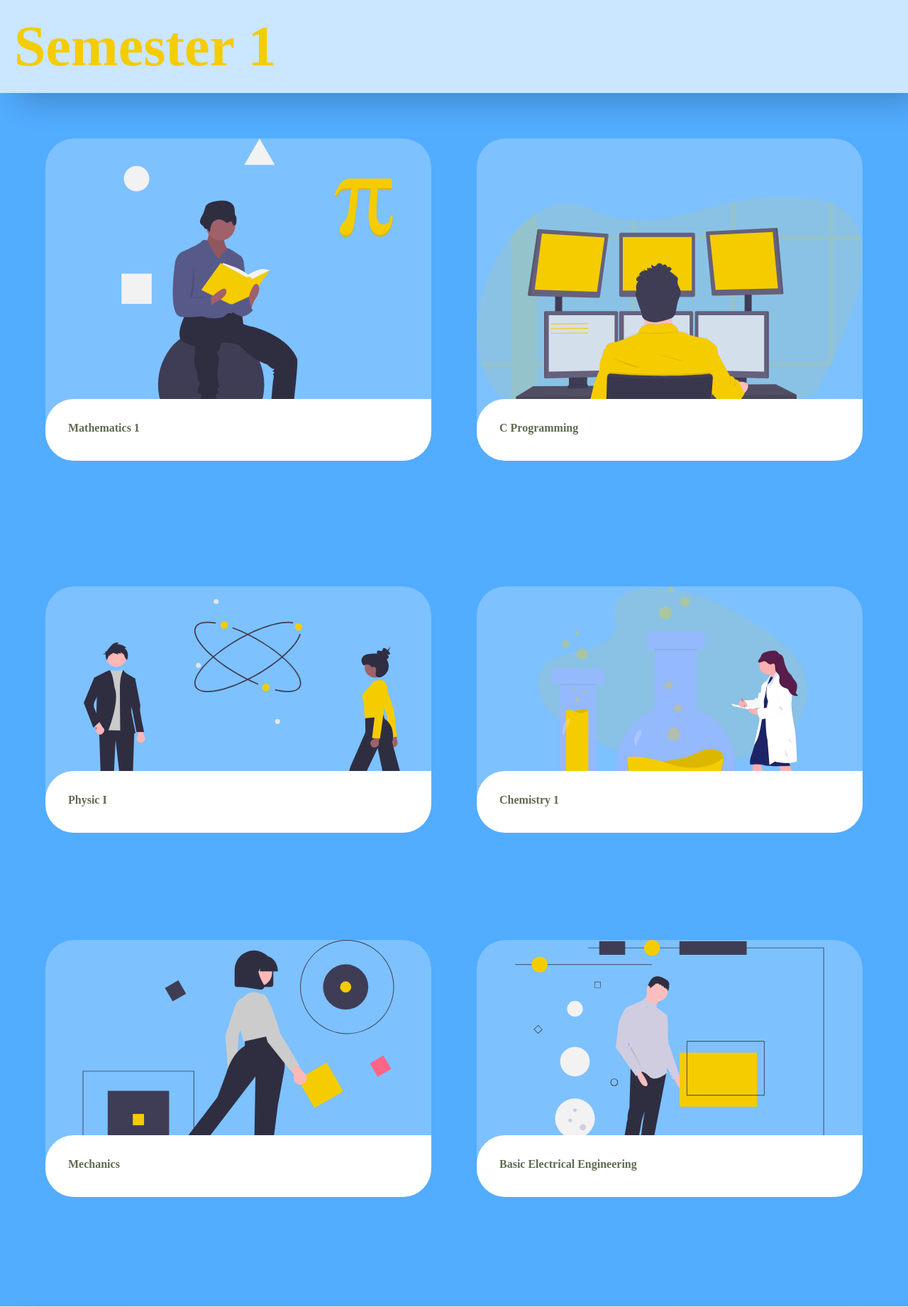
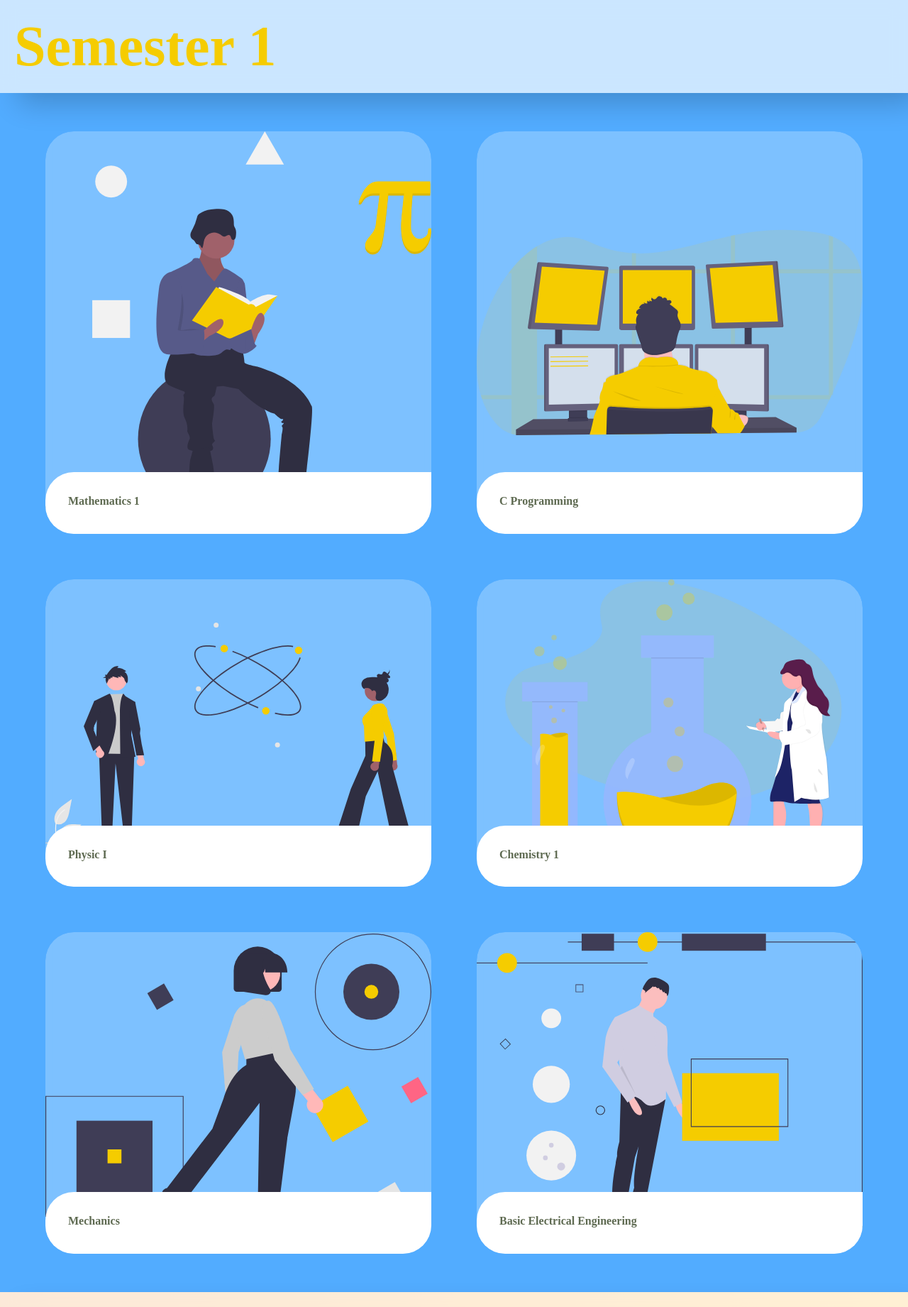
Before and after one commit to Hanish101/Zephonix_notes, a PHP site: page / in a window 1280 px wide. Shown: the top 1841 px of the page at 71% size. Run offline with PHP 8.4, Linux system fonts and the light colour scheme; lists and menus that the app fills with data are empty.

Commit message:
Update notes.css

```diff
--- a/notes.css
+++ b/notes.css
@@ -22,7 +22,7 @@
     display: grid;
     grid-template-columns: repeat(auto-fit, minmax(400px, 1fr));
     gap: 4rem;
-    margin: 4rem 5vw;
+    margin: 3rem 5vw;
     padding: 0;
     list-style-type: none;
   }
@@ -30,7 +30,7 @@
   .card {
     position: relative;
     display: block;
-    height: 80%;
+    height: 100%;
     border-radius: calc(var(--curve) * 1px);
     overflow: hidden;
     text-decoration: none;
```
